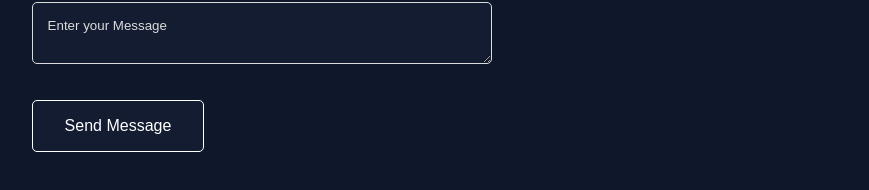
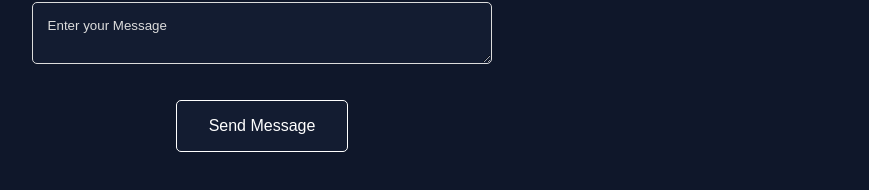
Before and after one commit to noahdvaughn/Noah_Vaughn_Portfolio, a React (Vite) app in the folder client/: page / in a window 1280 px wide. Shown: the part 2972-3162 px from the top of the page, without its empty margins (378-1247 px from the left). Built offline with nearby package versions, Linux system fonts and the light colour scheme.

Commit message:
updated button with justify center

```diff
--- a/client/src/components/Footer.jsx
+++ b/client/src/components/Footer.jsx
@@ -39,7 +39,8 @@ const Footer = () => {
             as='textarea' />
 
           </PaddingContainer>
-          <FlexContainer>
+
+          <FlexContainer justify='center'>
             <Button>Send Message</Button>
           </FlexContainer>
 
```
